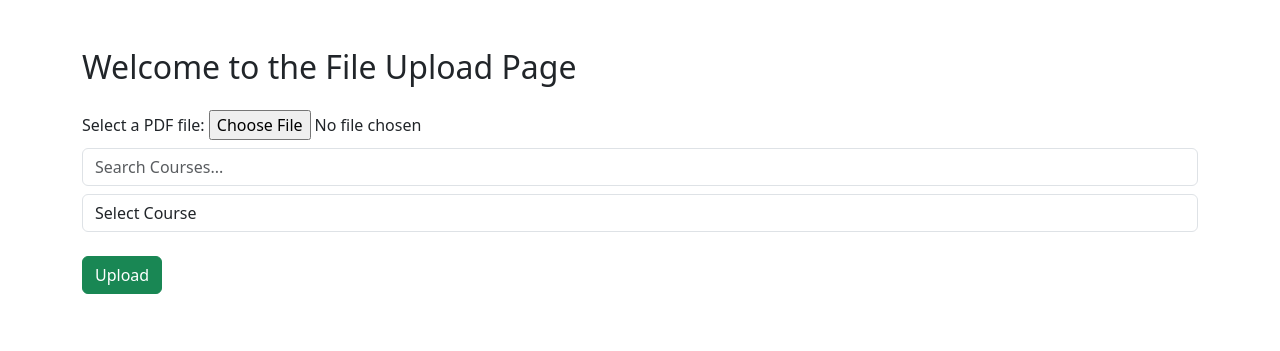
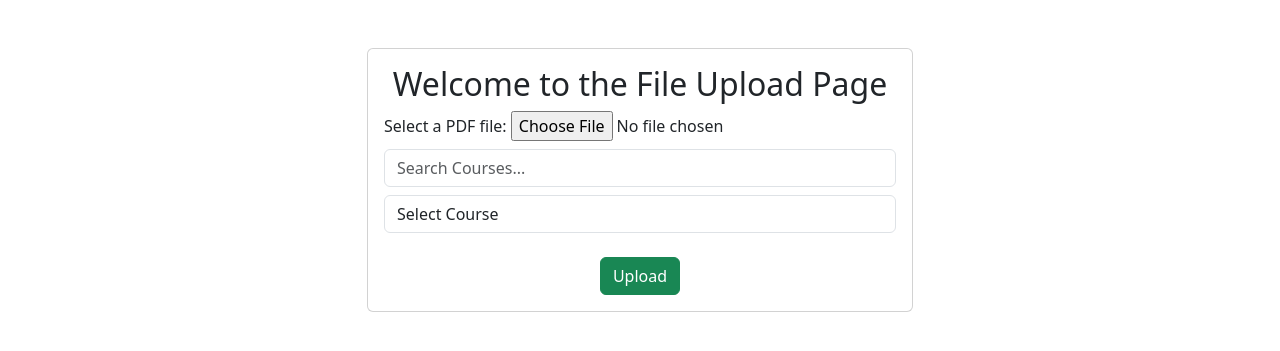
Before and after one commit to tyroneking-thegoat/Paragon-Technologies, a Django app: template templates/upload/uploads.html in a window 1280 px wide. Shown: the part 56-407 px from the top of the page. Run offline with Django 4.2, Linux system fonts and the light colour scheme; the template is opened without the code that fills it, so the values that code supplies are empty.

Commit message:
visual fixes

```diff
--- a/templates/upload/uploads.html
+++ b/templates/upload/uploads.html
@@ -4,8 +4,12 @@
 
 {% block body %}
 <div class="container">
-    <h2 class="mt-5">Welcome to the File Upload Page</h2>
-    <form class="mt-4" id="uploadForm" method="post" enctype="multipart/form-data" action="{% url 'upload:upload' %}" onsubmit="return validateForm()">
+    <div class="row justify-content-center">
+        <div class="col-lg-6">
+            <div class="card mt-5">
+                <div class="card-body">
+                    <h2 class="card-title text-center">Welcome to the File Upload Page</h2>
+                    <form id="uploadForm" method="post" enctype="multipart/form-data" action="{% url 'upload:upload' %}" onsubmit="return validateForm()">
                         {% csrf_token %}
                         <div class="form-group">
                             <label for="file">Select a PDF file:</label>
@@ -26,10 +30,14 @@
                         <div class="form-group">
                             <input type="text" class="form-control mt-2 d-none" name="other_course" id="other_course" placeholder="Enter other course" pattern="[A-Z]{4} \d{4}" title="Please enter 4 capital letters followed by 4 numbers separated by one space">
                         </div>
-        <div class="mt-4">
+                        <div class="text-center mt-4">
                             <button type="submit" class="btn btn-success">Upload</button>
                         </div>
                     </form>
+                </div>
+            </div>
+        </div>
+    </div>
 </div>
 
 <script>
```
Also changed, not shown: templates/course/courses.html (+23 -12 lines). Lines whose indentation alone changed are shown as unchanged.
